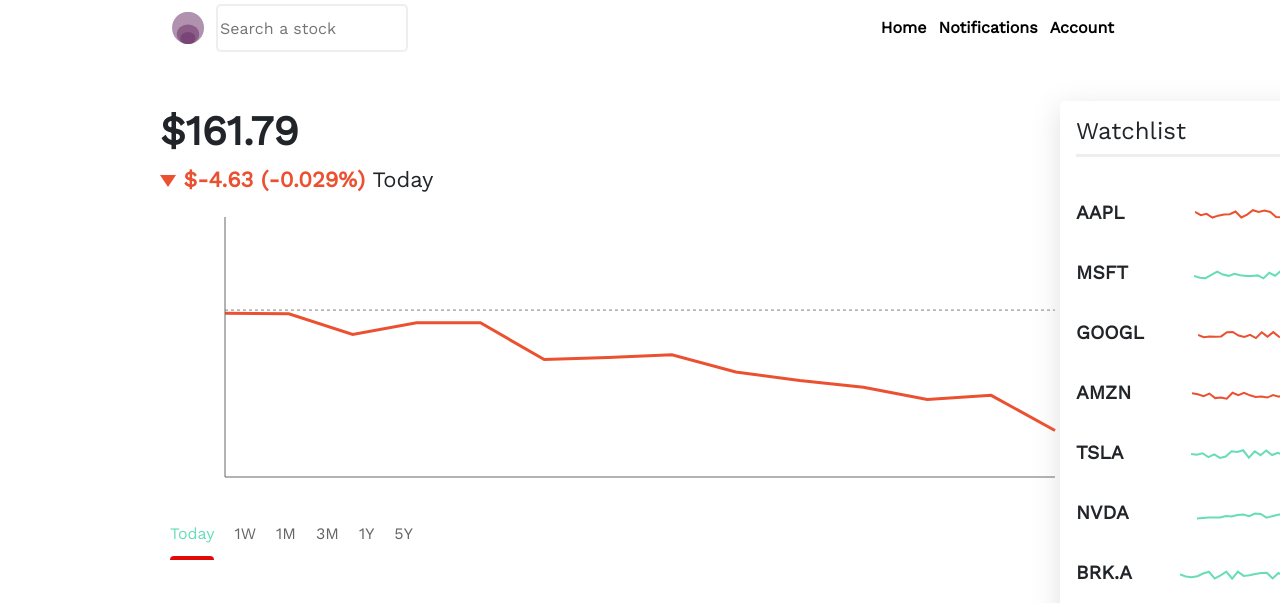
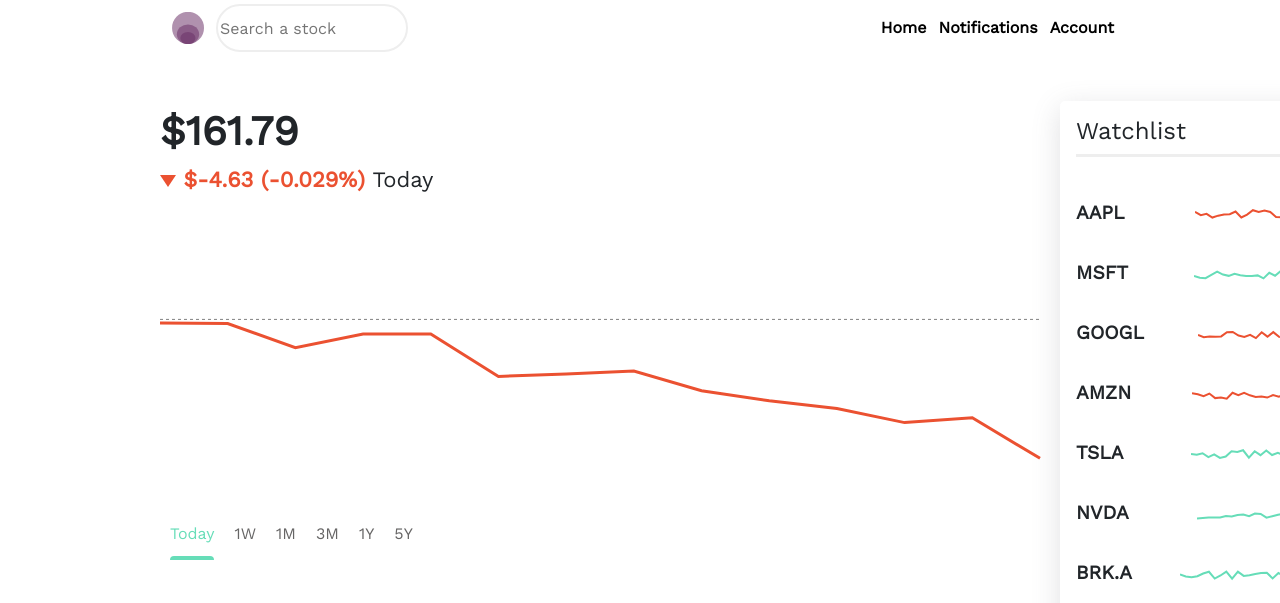
Before and after one commit to mixinmatch/stock-trading-board, a React (Create React App) app: page /dashboard in a window 1280 px wide. Shown: the top 603 px of the page. Built offline with nearby package versions, Linux system fonts and the light colour scheme.

Commit message:
rounder search bar, add padding right of graph, remove graph legends

```diff
--- a/src/components/StockGraph.js
+++ b/src/components/StockGraph.js
@@ -8,10 +8,10 @@ const StockGraph = ({data1=data}) => {
   let upOrDown = data1.slice(-1)[0].price - a[2]
 
     return (
-        <LineChart width={900} height={300} data={data1} >
+        <LineChart width={900} height={300} margin={{ top: 0, right: 20, bottom: 0, left: 0 }}  data={data1} >
             <Line type="linear" dataKey="price" strokeWidth={3}stroke={upOrDown > 0 ? "#66ddb8" : "#eb5131"} dot={false} />
-            <XAxis dataKey="name" tick={false} />
-            <YAxis dataKey="price" type="number" domain={[a[0], a[1]]} tick={false} />
+            <XAxis dataKey="name" tick={false} hide={true} />
+            <YAxis dataKey="price" hide={true} margin={{ top: 0, right: 0, bottom: 0, left: 0 }} type="number" domain={[a[0], a[1]]} tick={false} />
 
             <ReferenceLine y={a[2]} stroke="gray" strokeDasharray="3 3" />
             <Tooltip />
--- a/src/components/SymbolDashBoard.js
+++ b/src/components/SymbolDashBoard.js
@@ -11,7 +11,7 @@ const SymbolDashBoard = ({d, price=stockDataApple.price, changeAmount=stockDataA
 
     return (
         <div className="dashboard-group">
-            <Ticker isAddedToWatchList={false} companyName='Apple inc' price={price} timePeriodHandler={timePeriodHandler} changeAmount={changeAmount} activeTab={activeTab} data={d}/>
+            <Ticker isAddedToWatchList={false} padding={{right:'20px'}} companyName='Apple inc' price={price} timePeriodHandler={timePeriodHandler} changeAmount={changeAmount} activeTab={activeTab} data={d}/>
             <WatchList watches={stocksWatches}/>
         </div>
     )
--- a/src/index.css
+++ b/src/index.css
@@ -30,7 +30,7 @@ code {
   outline: none;
   align-self: center;
   border-color: #d3d3d366;
-  border-radius: 5px;
+  border-radius: 48px;
 
 
   -webkit-appearance: none;
@@ -213,13 +213,12 @@ button:enabled.watchList-header-dot-button:hover {
 }
 
 .tabactive::after {
-  background-color: #e20909;
+  background-color: var(--increase-color);
   border-radius: 4px 4px 0 0;
   content: "";
   display: block;
   margin-top: 10px;
   height: 4px;
-  transition: 0.5s;
 }
 
 
```
